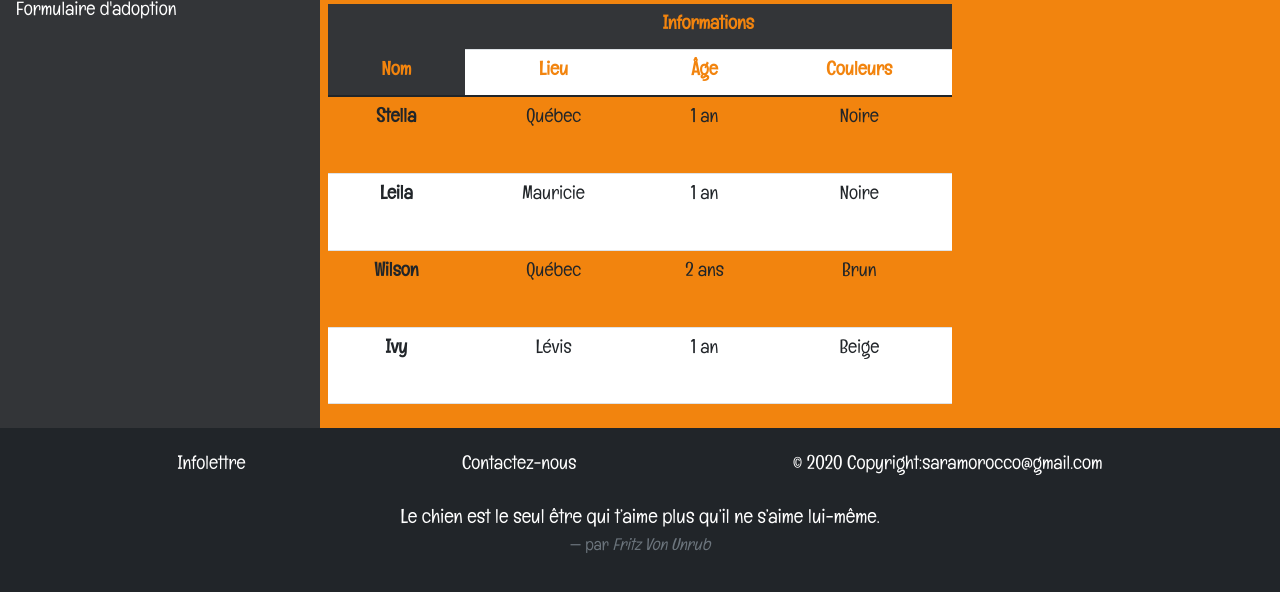
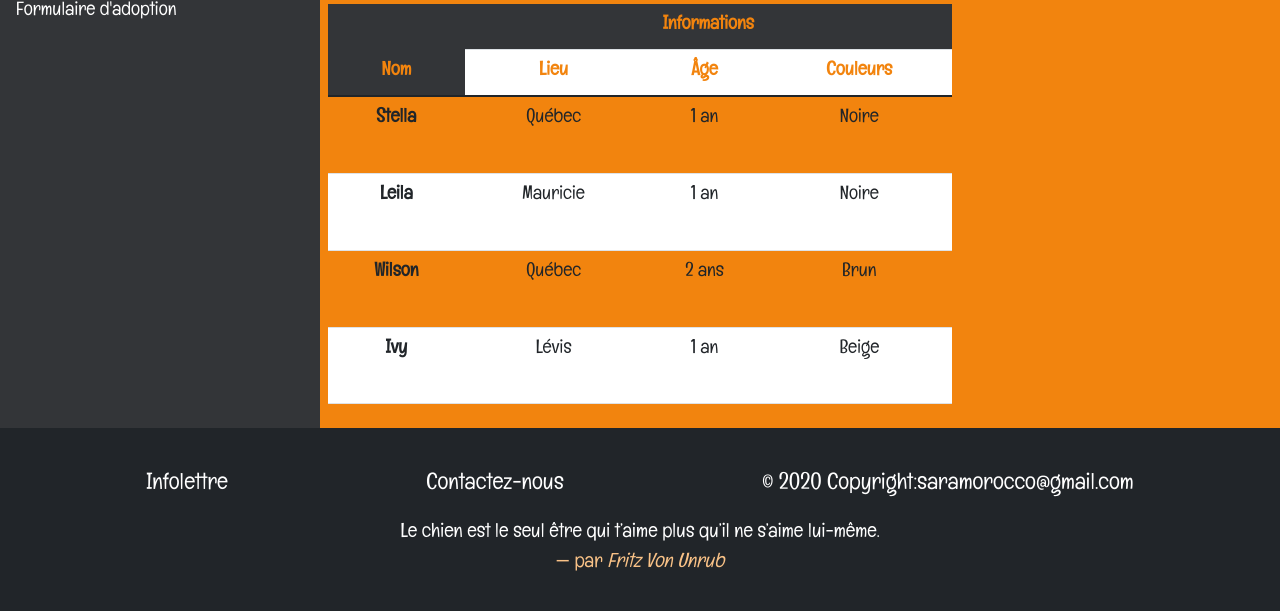
Before and after one commit to Stephaniedenis/integration, a website: page informations.html in a window 1280 px wide. Shown: the part 443-1054 px from the top of the page. Drawn offline with Linux system fonts and the light colour scheme.

Commit message:
fixed - informations - footer

```diff
--- a/informations.html
+++ b/informations.html
@@ -155,27 +155,25 @@
         </div>
     </main>
 
-    <footer class="row bg-dark text-center text-white">
-        <div class="container p-4 pb-0">
+    <footer class="row footer-colors">
+        <div class="container text-center p-4 pb-0">
             <div class="row d-flex justify-content-center">
                 <div class="col-auto">
                     <a href="#">Infolettre</a>
                 </div>
                 <div class="col-md-5 col-12">
-                    <div class="form-outline form-white mb-4">
-                        <a href="#">Contactez-nous</a>
-                    </div>
+                    <a href="#">Contactez-nous</a>
                 </div>
                 <div class="col-auto">
                     <a href="#">© 2020 Copyright:saramorocco@gmail.com</a>
                 </div>
-                <figure>
-                    <blockquote class="blockquote">
-                        <p>Le chien est le seul être qui t’aime plus qu’il ne s’aime lui-même.</p>
-                    </blockquote>
-                    <figcaption class="blockquote-footer">par <cite>Fritz Von Unrub</cite></figcaption>
-                </figure>
             </div>
+            <figure class="mt-3 col-12">
+                <blockquote class="blockquote">
+                    <p>Le chien est le seul être qui t’aime plus qu’il ne s’aime lui-même.</p>
+                </blockquote>
+                <figcaption class="blockquote-footer">par <cite>Fritz Von Unrub</cite></figcaption>
+            </figure>
         </div>
     </footer>
 </body>
```
